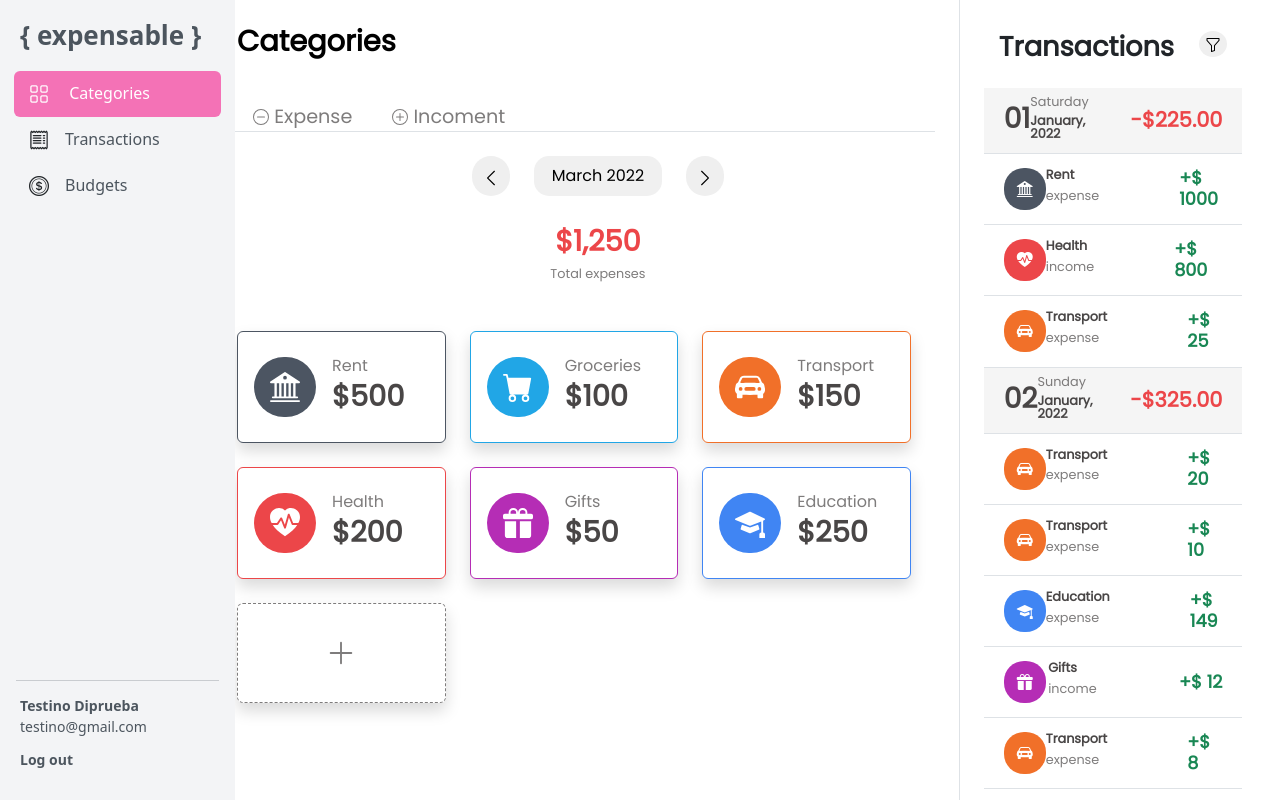
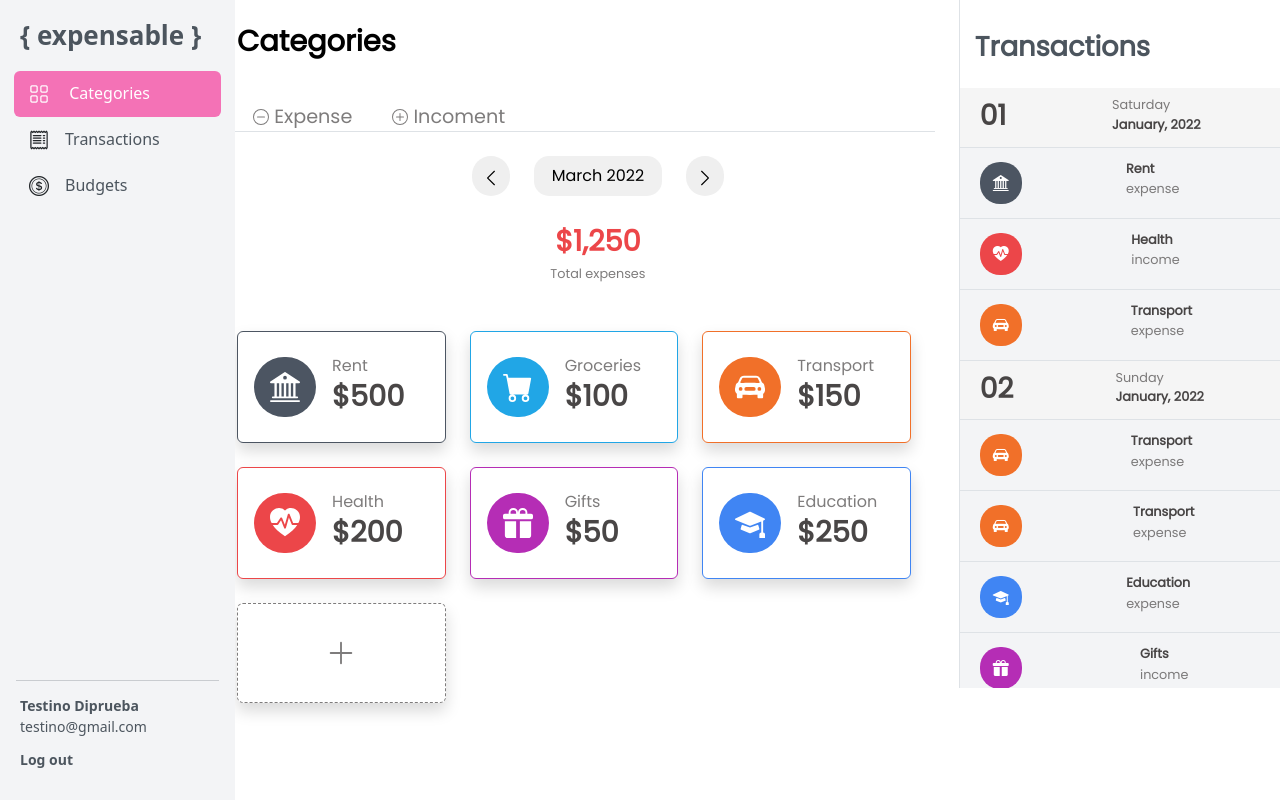
Before and after one commit to saral2829/Proyecto-Transacciones, an Angular app: page / in a window 1280 px wide. Shown: the top 800 px of the page. Built offline with nearby package versions, Linux system fonts and the light colour scheme.

Commit message:
filters update

```diff
--- a/src/app/Componente/filter/filter.component.css
+++ b/src/app/Componente/filter/filter.component.css
@@ -9,7 +9,7 @@
   left: 0;
   position: fixed;
   top: 0;
-  width: 100%;
+  /* width: 100%; */
 }
 .filter-header {
   align-items: start;
@@ -33,6 +33,7 @@
 }
 .btn-filter {
   border: none;
+  margin-left: 257px;
 }
 label {
   font-size: 0.9rem;
--- a/src/app/Componente/list-transactions/list-transactions.component.css
+++ b/src/app/Componente/list-transactions/list-transactions.component.css
@@ -55,3 +55,8 @@
   font-family: "Poppins", sans-serif;
   margin: 0;
 }
+
+.test {
+  overflow: scroll;
+  max-height: 600px;
+}
--- a/src/app/Componente/list-transactions/list-transactions.component.html
+++ b/src/app/Componente/list-transactions/list-transactions.component.html
@@ -1,13 +1,23 @@
+<div class="test">
   <div class="" *ngFor="let date_transactions of transactions_by_date">
-  <div class="d-flex align-items-center justify-content-between content-date border-bottom">
-    <h3 class="ml-2 number">{{ date_transactions.date | date: 'dd' }}</h3>
+    <div
+      class="d-flex align-items-center justify-content-between content-date border-bottom"
+    >
+      <h3 class="ml-2 number">{{ date_transactions.date | date : "dd" }}</h3>
       <div class="lh-1 info">
-      <h3 class="subtitle1">{{ date_transactions.date | date: 'EEEE' }}</h3>
-      <p class="h6 mb-0 lh-1 subtitle2">{{ date_transactions.date | date: 'MMMM, yyyy' }}</p>
+        <h3 class="subtitle1">{{ date_transactions.date | date : "EEEE" }}</h3>
+        <p class="h6 mb-0 lh-1 subtitle2">
+          {{ date_transactions.date | date : "MMMM, yyyy" }}
+        </p>
       </div>
-    <h4 class="total">{{ getTotal(date_transactions.transactions) | currency}}</h4>
+      <h4 class="total">
+        {{ getTotal(date_transactions.transactions) | currency }}
+      </h4>
     </div>
-  <div class="d-flex align-items-center justify-content-between content-info border-bottom" *ngFor="let transaction of date_transactions.transactions">
+    <div
+      class="d-flex align-items-center justify-content-between content-info border-bottom"
+      *ngFor="let transaction of date_transactions.transactions"
+    >
       <div class="icon-cat" [style.background]="transaction.color">
         <i class="bi" [class]="transaction.icon"></i>
       </div>
@@ -16,7 +26,10 @@
         <h3 class="subtitle1">{{ transaction.type }}</h3>
       </div>
       <div [class]="model?.amount! >= 0 ? 'text-success' : 'text-danger'">
-      <h4 class="amount"><span *ngIf="model?.amount! >= 0">+</span>$ {{ transaction.amount }}</h4>
+        <h4 class="amount">
+          <span *ngIf="model?.amount! >= 0">+</span>$ {{ transaction.amount }}
+        </h4>
       </div>
     </div>
   </div>
+</div>
--- a/src/app/Componente/transactions/transactions.component.css
+++ b/src/app/Componente/transactions/transactions.component.css
@@ -1,3 +1,9 @@
-.container{
+/* .container{
     padding-left: 1.5rem;
+} */
+.transactions {
+  position: fixed;
+  background-color: rgb(243, 244, 246);
+  color: #4c555e;
+  max-width: auto;
 }
--- a/src/app/Componente/transactions/transactions.component.html
+++ b/src/app/Componente/transactions/transactions.component.html
@@ -1,4 +1,4 @@
-<div class="container border-start">
-   <app-filter (filtered)="getFilteredTransactions($event)"></app-filter>
-   <app-list-transactions [filtered]="filtered"></app-list-transactions>
+<div class="transactions border-start">
+  <app-filter (filtered)="getFilteredTransactions($event)"></app-filter>
+  <app-list-transactions [filtered]="filtered"></app-list-transactions>
 </div>
```
Lines whose indentation alone changed are shown as unchanged.
